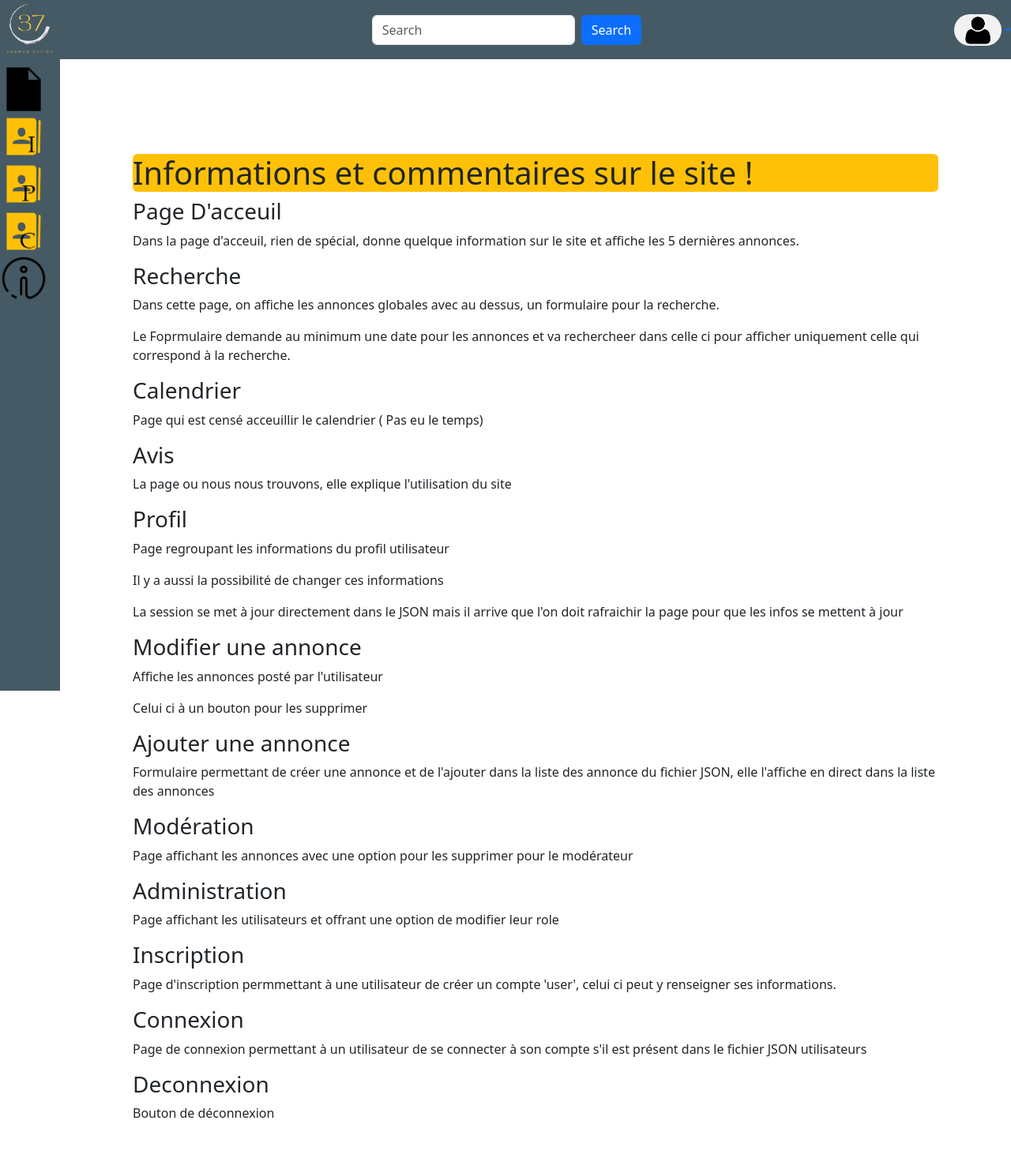
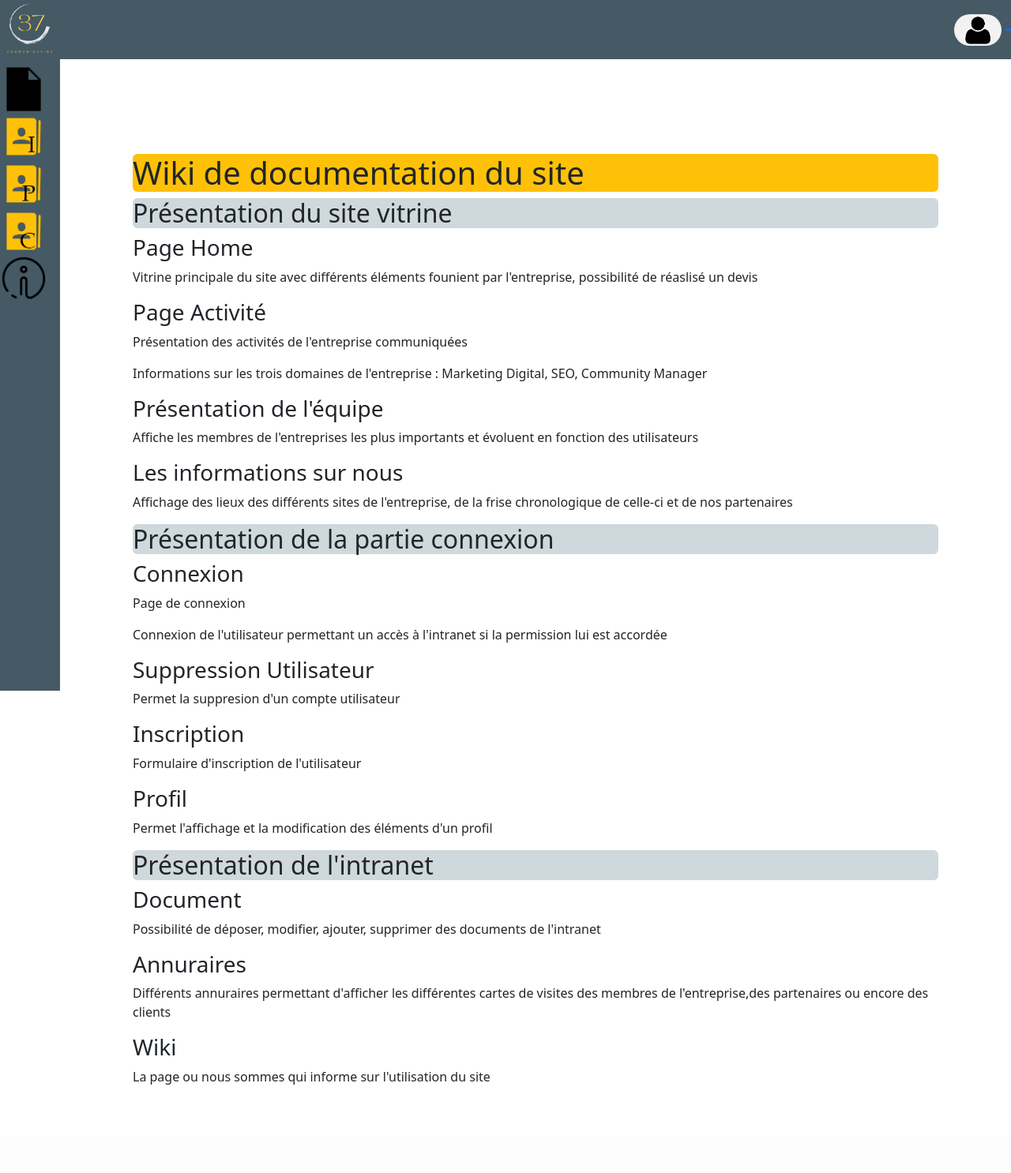
Before and after one commit to GabrielAbgrall/SAE23, a PHP site: page /intranet/wiki in a window 1280 px wide. Shown: the whole page at 79% size. After the commit the page ends 1374 px from the top, so only its background shows below. Run offline with PHP 8.4, Linux system fonts and the light colour scheme.

Commit message:
maj wiki et page accueil intranet

```diff
--- a/templates/intranet.php
+++ b/templates/intranet.php
@@ -9,12 +9,7 @@
       <img src="/src/img/37.ico" height="75px" alt="Logo" loading="lazy"/>
     </a>
   </div>
-  <div >
-    <form class="d-flex" >
-      <input class="form-control me-2" type="text" placeholder="Search">
-      <button class="btn btn-primary" type="button">Search</button>
-    </form>
-  </div>
+
   <div class="dropdown">
     <a class="dropdown-toggle d-flex align-items-center hidden-arrow" href="#" id="navbarDropdownMenuAvatar" role="button" data-bs-toggle="dropdown" aria-expanded="false">
       <img src="/src/img/user_logo.png" alt="Avatar Logo" style="width:60px;" class="rounded-pill">
@@ -48,7 +43,7 @@
 // MAIN
 ?>
 
-<div class="d-flex flex-row h-100">
+<div class="d-flex flex-row h-100 ">
   <nav class="navbar d-flex flex-row h-100 align-items-start "  style="background:#455A64">
     <ul class="nav d-flex flex-column ">
       <li class="nav-item align-item-center">
--- a/views/wiki.php
+++ b/views/wiki.php
@@ -3,35 +3,35 @@
 <?php ob_start(); ?>
 <div class='mt-2 p-5'>
 <div class='mt-3 rounded'>
-<h1 class="rounded" style="background:#FFC107">Informations et commentaires sur le site !</h1>
-<h3>Page D'acceuil</h3>
-<p>Dans la page d'acceuil, rien de spécial, donne quelque information sur le site et affiche les 5 dernières annonces.</p>
-<h3>Recherche</h3>
-<p>Dans cette page, on affiche les annonces globales avec au dessus, un formulaire pour la recherche.</p>
-<p>Le Foprmulaire demande au minimum une date pour les annonces et va rechercheer dans celle ci pour afficher uniquement celle qui correspond à la recherche.</p>
-<h3>Calendrier</h3>
-<p>Page qui est censé acceuillir le calendrier ( Pas eu le temps)</p>
-<h3>Avis</h3>
-<p>La page ou nous nous trouvons, elle explique l'utilisation du site</p>
+<h1 class="rounded" style="background:#FFC107">Wiki de documentation du site</h1>
+<h2 class="rounded" style="background:#CFD8DC">Présentation du site vitrine</h2>
+<h3>Page Home</h3>
+<p>Vitrine principale du site avec différents éléments founient par l'entreprise, possibilité de réaslisé un devis</p>
+<h3>Page Activité</h3>
+<p>Présentation des activités de l'entreprise communiquées</p>
+<p>Informations sur les trois domaines de l'entreprise : Marketing Digital, SEO, Community Manager</p>
+<h3>Présentation de l'équipe</h3>
+<p>Affiche les membres de l'entreprises les plus importants et évoluent en fonction des utilisateurs</p>
+<h3>Les informations sur nous</h3>
+<p>Affichage des lieux des différents sites de l'entreprise, de la frise chronologique de celle-ci et de nos partenaires</p>
+<h2 class="rounded" style="background:#CFD8DC">Présentation de la partie connexion</h2>
+<h3>Connexion</h3>
+<p>Page de connexion</p>
+<p>Connexion de l'utilisateur permettant un accès à l'intranet si la permission lui est accordée</p>
+<h3>Suppression Utilisateur</h3>
+<p>Permet la suppresion d'un compte utilisateur</p>
+<h3>Inscription</h3>
+<p>Formulaire d'inscription de l'utilisateur</p>
 <h3>Profil</h3>
-<p>Page regroupant les informations du profil utilisateur</p>
-<p>Il y a aussi la possibilité de changer ces informations</p>
-<p>La session se met à jour directement dans le JSON mais il arrive que l'on doit rafraichir la page pour que les infos se mettent à jour</p>
-<h3>Modifier une annonce</h3>
-<p>Affiche les annonces posté par l'utilisateur</p>
-<p>Celui ci à un bouton pour les supprimer</p>
-<h3>Ajouter une annonce</h3>
-<p>Formulaire permettant de créer une annonce et de l'ajouter dans la liste des annonce du fichier JSON, elle l'affiche en direct dans la liste des annonces</p>
-<h3>Modération</h3>
-<p>Page affichant les annonces avec une option pour les supprimer pour le modérateur</p>
-<h3>Administration</h3>
-<p>Page affichant les utilisateurs et offrant une option de modifier leur role</p>
-<h3>Inscription</h3>
-<p>Page d'inscription permmettant à une utilisateur de créer un compte 'user', celui ci peut y renseigner ses informations.</p>
-<h3>Connexion</h3>
-<p>Page de connexion permettant à un utilisateur de se connecter à son compte s'il est présent dans le fichier JSON utilisateurs</p>
-<h3>Deconnexion</h3>
-<p>Bouton de déconnexion</p>
+<p>Permet l'affichage et la modification des éléments d'un profil</p>
+<h2 class="rounded" style="background:#CFD8DC">Présentation de l'intranet</h2>
+<h3>Document</h3>
+<p>Possibilité de déposer, modifier, ajouter, supprimer des documents de l'intranet</p>
+<h3>Annuraires</h3>
+<p>Différents annuraires permettant d'afficher les différentes cartes de visites des membres de l'entreprise,des partenaires ou encore des clients</p>
+<h3>Wiki</h3>
+<p>La page ou nous sommes qui informe sur l'utilisation du site</p>
+
 
 <?php $content = ob_get_clean(); ?>
 
```
Also changed, not shown: views/intranet.php (+5 -3 lines).
